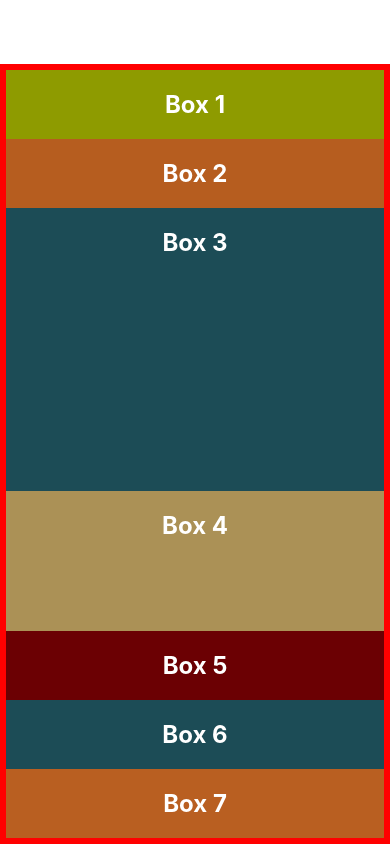
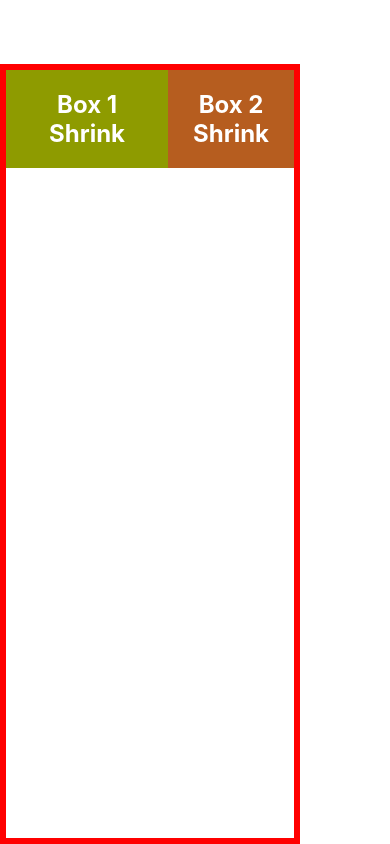
Before and after one commit to hAI-FA001/React-Native--Learn, a React Native app in the folder Layout/: screen / in a window 390 px wide. Built offline with nearby package versions, Linux system fonts and the light colour scheme.

Commit message:
flexShrink + it's relative

```diff
--- a/Layout/App.js
+++ b/Layout/App.js
@@ -7,17 +7,17 @@ export default function App() {
     // "flex: 1" to occupy all space
     // <View style={{ backgroundColor: 'plum', flex: 1 }}></View>
     <View style={styles.container}>
-      <Box style={{ backgroundColor: '#8e9b00' }}>Box 1</Box>
-      <Box style={{ backgroundColor: '#b65d1f' }}>Box 2</Box>
-      <Box style={{ backgroundColor: '#1c4c56', flexBasis: 100, flex: 1 }}>
-        Box 3
+      <Box style={{ backgroundColor: '#8e9b00', flexShrink: 1 }}>
+        Box 1 Shrink
       </Box>
-      {/* height doesn't take into account distributed spacing, so this box is smaller */}
-      <Box style={{ backgroundColor: '#ab9156', height: 140 }}>Box 4</Box>
-      {/* rest of boxes overflow */}
+      <Box style={{ backgroundColor: '#b65d1f', flexShrink: 3 }}>
+        Box 2 Shrink
+      </Box>
+      {/* <Box style={{ backgroundColor: '#1c4c56' }}>Box 3</Box>
+      <Box style={{ backgroundColor: '#ab9156' }}>Box 4</Box>
       <Box style={{ backgroundColor: '#6b0003' }}>Box 5</Box>
       <Box style={{ backgroundColor: '#1c4c56' }}>Box 6</Box>
-      <Box style={{ backgroundColor: '#b95f21' }}>Box 7</Box>
+      <Box style={{ backgroundColor: '#b95f21' }}>Box 7</Box> */}
     </View>
   )
 }
@@ -29,11 +29,12 @@ const styles = StyleSheet.create({
     borderColor: 'red',
 
     // height: 300,
+    width: 300,
 
     flex: 1, // border shows it takes up all space rather than only space occupied by children
-    // flexDirection: 'row',
+    flexDirection: 'row',
     // justifyContent: 'space-between',
-    // alignItems: 'flex-start',
+    alignItems: 'flex-start',
     // flexWrap: 'wrap',
     // alignContent: 'center',
 
```
